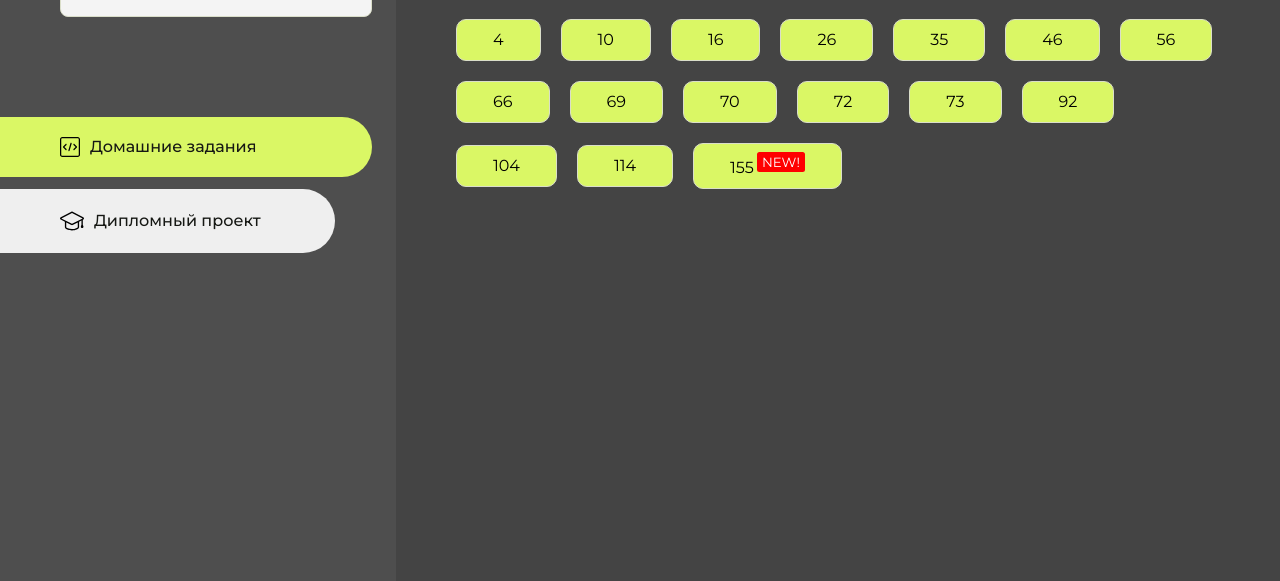
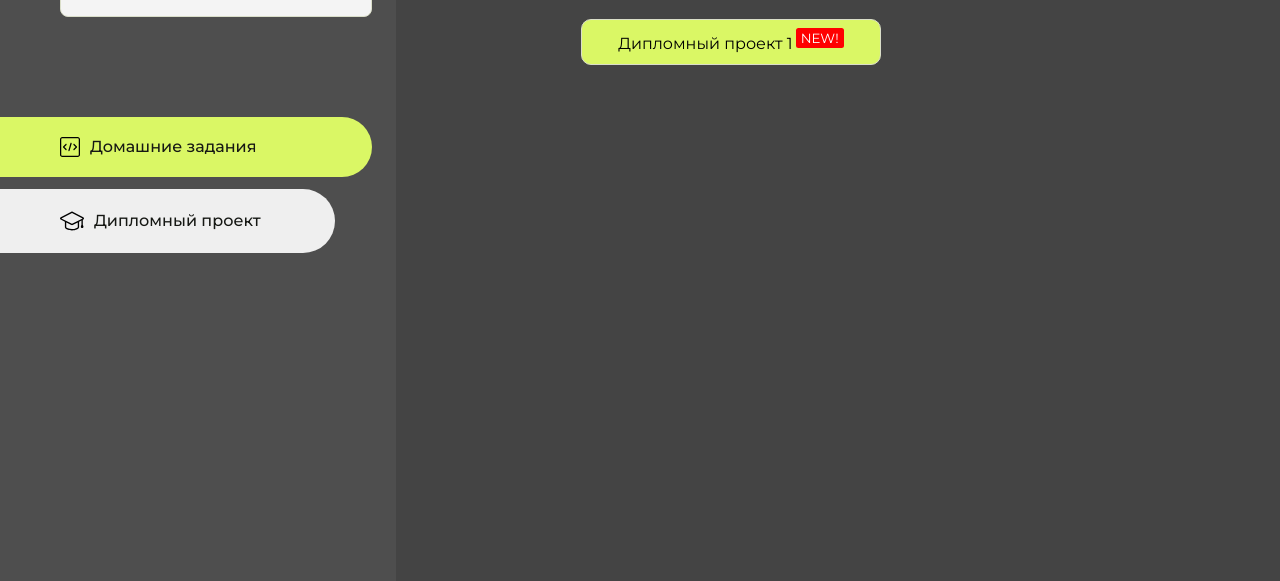
Before and after one commit to Co1d5un/my_reposit, a plain HTML site: page index.html in a window 1280 px wide. Shown: the part 219-800 px from the top of the page. Drawn offline with Linux system fonts and the light colour scheme.

Commit message:
Update index.html

```diff
--- a/index.html
+++ b/index.html
@@ -93,58 +93,7 @@
                 <div class="content__title">Домашние задания</div>
                 <ul class="content__list">
                     <li class="content__list-item">
-                        <a href="lesson1/index.html">4</a>
-                    </li>
-                    <li class="content__list-item">
-                        <a href="lesson2/index.html">10</a>
-                    </li>
-                    <li class="content__list-item">
-                        <a href="lesson3/index.html">16</a>
-                    </li>
-                    <li class="content__list-item">
-                        <a href="lesson4/index.html">26</a>
-                    </li>
-                    <li class="content__list-item">
-                        <a href="lesson5/index.html">35</a>
-                    </li>
-                    <li class="content__list-item">
-                        <a href="lesson6/index.html">46</a>
-                    </li>
-                    <li class="content__list-item">
-                        <a href="lesson7/index.html">56</a>
-                    </li>
-                    <li class="content__list-item">
-                        <a href="lesson8/index.html">66</a>
-                    </li>
-                    <li class="content__list-item">
-                        <a href="lesson69/index.html">69</a>
-                    </li>
-                    <li class="content__list-item">
-                        <a href="lesson70/index.html">70</a>
-                    </li>
-                    </li>
-                    <li class="content__list-item">
-                        <a href="lesson72/index.html">72</a>
-                    </li>
-                    </li>
-                    <li class="content__list-item">
-                        <a href="lesson73/index.html">73</a>
-                    </li>
-                    </li>
-                    <li class="content__list-item">
-                        <a href="lesson92/index.html">92</a>
-                    </li>
-                    </li>
-                    <li class="content__list-item">
-                        <a href="lesson104/index.html">104</a>
-                    </li>
-                    </li>
-                    <li class="content__list-item">
-                        <a href="lesson114/index.html">114</a>
-                    </li>
-                    </li>
-                    <li class="content__list-item">
-                        <a href="lesson127/index.html">155<sup>NEW!</sup></a>
+                        <a href="diplom1/index.html">Дипломный проект 1<sup>NEW!</sup></a>
                     </li>
                 </ul>
             </div>
```
